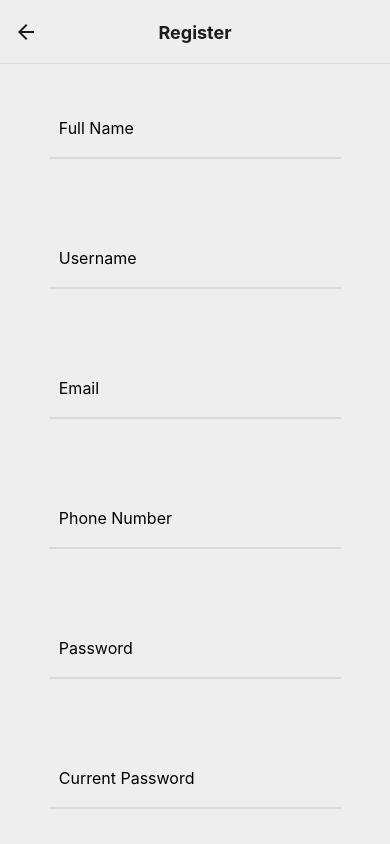
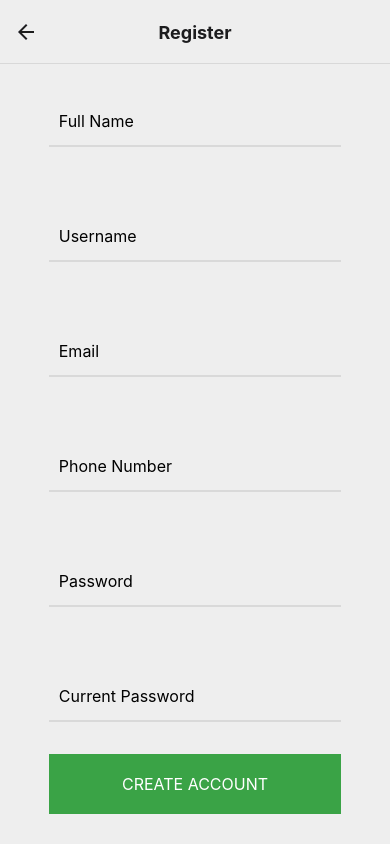
Before and after one commit to khaled-bissani/shelves-tracker, a React Native app in the folder supermarket-frontend/: screen /Register in a window 390 px wide. Built offline with nearby package versions, Linux system fonts and the light colour scheme.

Commit message:
Frontend <> Supermarket frontend: editing the signup page

```diff
--- a/supermarket-frontend/src/components/InputField/InputField.js
+++ b/supermarket-frontend/src/components/InputField/InputField.js
@@ -3,9 +3,9 @@ import styles from "./styles";
 
 const InputField = (props) => {
     return(
-        <View style={styles.signupContainer}>
+        <>
             <TextInput keyboardType={props.type} secureTextEntry={props.secureTextEntry} placeholder={props.placeholder} value={props.value} onChangeText={props.onChange} style={styles.inputContainer}/>
-        </View>
+        </>
     )
 }
 
--- a/supermarket-frontend/src/components/InputField/styles.js
+++ b/supermarket-frontend/src/components/InputField/styles.js
@@ -3,14 +3,11 @@ import {colors, fonts} from '../../constants/palette';
 
 export default StyleSheet.create({
     signupContainer:{
-        flex:1,
-        flexDirection:'column',
-        justifyContent:'space-around',
-        alignItems:'center'
+        width:'100%'
     },
     inputContainer: {
         width:'75%',
-        height:60,
+        height:50,
         borderBottomWidth:2,
         borderBottomColor: colors.light_gray,
         fontSize: fonts.text,
--- a/supermarket-frontend/src/pages/signup/Signup.js
+++ b/supermarket-frontend/src/pages/signup/Signup.js
@@ -1,10 +1,13 @@
 import { Text, View } from "react-native";
+import Buttons from "../../components/Button/Buttons";
 import InputField from "../../components/InputField/InputField";
+import { colors } from "../../constants/palette";
 import styles from "./styles";
 
 const Signup = () => {
     return(
         <View style={styles.signup}>
+            <View style={styles.inputs}>
                 <InputField type={"default"} placeholder={"Full Name"}/>
                 <InputField type={"default"} placeholder={"Username"}/>
                 <InputField type={"email-address"} placeholder={"Email"}/>
@@ -12,6 +15,8 @@ const Signup = () => {
                 <InputField type={"default"} secureTextEntry={true} placeholder={"Password"}/>
                 <InputField type={"default"} secureTextEntry={true} placeholder={"Current Password"}/>
             </View>
+            <Buttons text={'CREATE ACCOUNT'} color={colors.primary}/>
+        </View>
     )
 }
 
--- a/supermarket-frontend/src/pages/signup/styles.js
+++ b/supermarket-frontend/src/pages/signup/styles.js
@@ -3,6 +3,18 @@ import {colors, fonts} from '../../constants/palette';
 
 export default StyleSheet.create({
     signup: {
-        flex:1
+        flex:1,
+        flexDirection:'column',
+        justifyContent:'space-around',
+        alignItems:'center'
+    },
+    inputs:{
+        flex:1,
+        width:'100%',
+        justifyContent:'space-around',
+        alignItems:'center'
+    },
+    button:{
+        width:'100%'
     }
 })
```
Lines whose indentation alone changed are shown as unchanged.
